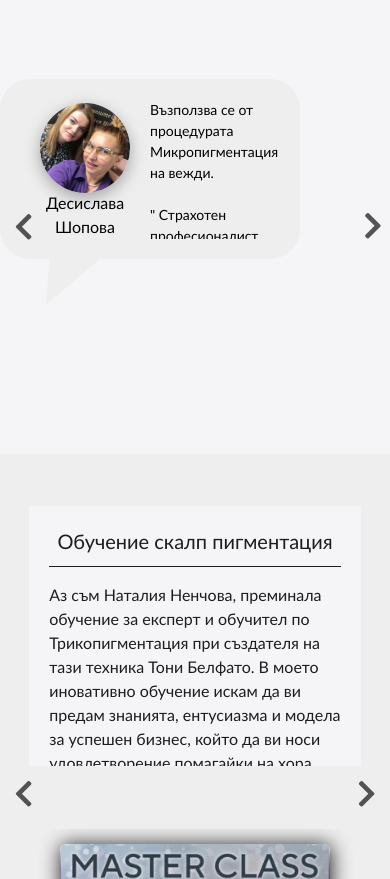
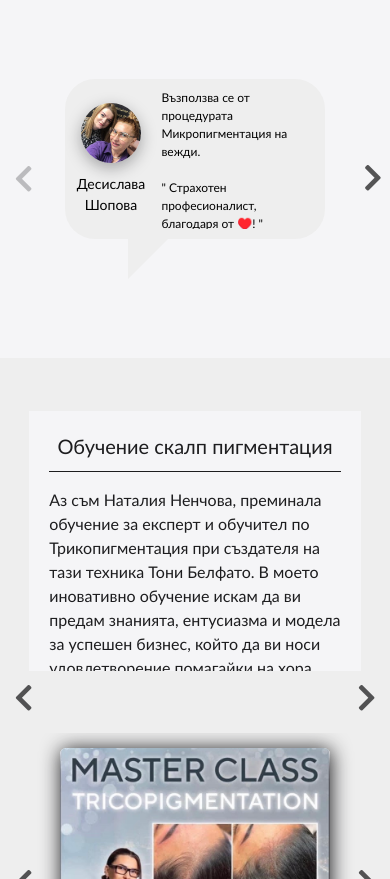
Before and after one commit to hristo-mutafov/amea-cosmetic-site, a website: page index.html in a window 390 px wide. Shown: the part 1407-2286 px from the top of the page. Drawn offline with nearby package versions, Linux system fonts and the light colour scheme.

Commit message:
Fixed opinions section UX.

```diff
--- a/index.html
+++ b/index.html
@@ -360,7 +360,6 @@
                                         ♥️! "
                                     </p>
                                 </div>
-                                <div class="arrow-right"></div>
                             </div>
                         </div>
                         <div class="swiper-slide">
@@ -391,7 +390,6 @@
                                         да показваш тънкостите! "
                                     </p>
                                 </div>
-                                <div class="arrow-right"></div>
                             </div>
                         </div>
                         <div class="swiper-slide">
@@ -436,7 +434,6 @@
                                         начин на работа❤️❤️❤️ "
                                     </p>
                                 </div>
-                                <div class="arrow-right"></div>
                             </div>
                         </div>
 
@@ -475,7 +472,6 @@
                                         към всеки! Горещо препоръчвам!!!!❤️🍀 "
                                     </p>
                                 </div>
-                                <div class="arrow-right"></div>
                             </div>
                         </div>
                         <div class="swiper-slide">
@@ -509,8 +505,6 @@
                                         прекрасната Наталка!❤️❤️❤️ "
                                     </p>
                                 </div>
-
-                                <div class="arrow-right"></div>
                             </div>
                         </div>
                         <div class="swiper-slide">
@@ -540,8 +534,6 @@
                                         толкова красиви!🙏💫😘😘 "
                                     </p>
                                 </div>
-
-                                <div class="arrow-right"></div>
                             </div>
                         </div>
                     </div>
@@ -1953,7 +1945,7 @@
         </footer>
 
         <script async src="the_scripts/cookieBanner.js"></script>
-        <script src="https://cdn.jsdelivr.net/npm/swiper@9/swiper-bundle.min.js"></script>
+        <script src="https://cdn.jsdelivr.net/npm/swiper@11/swiper-bundle.min.js"></script>
         <script src="the_scripts/slidersConfig.js"></script>
         <script src="the_scripts/mobileMenu.js"></script>
         <script src="the_scripts/navigationFunc.js"></script>
--- a/the_scripts/slidersConfig.js
+++ b/the_scripts/slidersConfig.js
@@ -34,12 +34,21 @@ const swiper = new Swiper('.nested', {
 });
 
 const swiper5 = new Swiper('.opinions_swiper', {
-    slidesPerView: 3,
-    freeMode: true,
-    loop: true,
+    slidesPerView: 1,
     navigation: {
         nextEl: '#comments_next',
         prevEl: '#comments_prev',
+    },
+    breakpoints: {
+        480: {
+            slidesPerView: 1,
+        },
+        850: {
+            slidesPerView: 2,
+        },
+        1300: {
+            slidesPerView: 3,
+        },
     },
 });
 
--- a/the_styles/opinions.css
+++ b/the_styles/opinions.css
@@ -1,44 +1,47 @@
 .opinions {
     max-width: 1920px;
     width: 100%;
-    max-height: 400px;
-    height: 50vh;
+    height: 400px;
     margin-top: 79px;
-    overflow: hidden;
     position: relative;
 }
 
 .opinions .swiper {
     height: 100%;
-    width: 1920px;
+    width: 100%;
 }
 
 .opinions .square {
-    position: relative;
     background-color: rgb(var(--main-color));
     border-radius: 30px;
-    padding: 20px;
+    padding: 20px 10px;
     width: 500px;
-    height: 300px;
+    height: 320px;
     display: grid;
-    grid-template-columns: repeat(2, 1fr);
+    grid-template-columns: 30% 62%;
+    gap: 6%;
+    margin: 0 auto;
+
+    align-items: center;
 }
 
 .opinions .square .image_wrapper {
-    align-self: start;
+    align-self: center;
     justify-self: center;
 
-    display: grid;
-    grid-template-rows: 70% 30%;
+    display: flex;
+    flex-direction: column;
+
+    align-content: center;
     align-items: center;
     justify-content: center;
+    gap: 10px;
 }
 
 .opinions .square .image_wrapper .wrapper {
-    width: 160px;
-    height: 160px;
-    display: flex;
-    justify-content: center;
+    width: 100px;
+    height: 100px;
+    margin: 0 auto;
 }
 
 .opinions .square .image_wrapper img {
@@ -60,24 +63,26 @@
 
 .opinions .square .name_wrapper {
     justify-self: center;
-    align-self: self-end;
+    align-self: self-center;
     color: rgb(var(--text-color-for-background));
     font-size: 22px;
     text-align: center;
 }
 
-.opinions .arrow-right {
+.opinions .square::after {
+    content: '';
     width: 0;
     height: 0;
-    border-top: 60px solid transparent;
-    border-bottom: 60px solid transparent;
-    border-left: 60px solid rgb(var(--main-color));
+    border-top: 90px solid transparent;
+    border-bottom: 90px solid transparent;
+    border-left: 90px solid rgb(var(--main-color));
     transform: rotate(5deg);
 
     position: absolute;
+    bottom: 0;
+    left: 38%;
     z-index: -1;
-    bottom: -55px;
-    left: 50px;
+    transform: translateX(-50%);
 }
 
 #comments_next {
@@ -89,23 +94,15 @@
     cursor: pointer;
 }
 
-@media screen and (max-width: 670px) {
-    .opinions .swiper-slide {
-        margin-right: 0px;
-    }
-
+@media screen and (max-width: 1670px) {
     .opinions {
-        height: 35vh;
+        height: 260px;
     }
 
     .opinions .square {
         padding: 20px;
         width: 400px;
         height: 200px;
-    }
-
-    .opinions .square .image_wrapper {
-        height: 150px;
     }
 
     .opinions .square .image_wrapper .wrapper {
@@ -121,28 +118,27 @@
         font-size: 18px;
     }
 
-    .opinions .arrow-right {
-        border-top: 50px solid transparent;
-        border-bottom: 50px solid transparent;
-        border-left: 50px solid rgb(var(--main-color));
-
-        bottom: -48px;
+    .opinions .square::after {
+        border-top: 70px solid transparent;
+        border-bottom: 70px solid transparent;
+        border-left: 70px solid rgb(var(--main-color));
     }
 }
 
-@media screen and (max-width: 496px) {
-    .opinions .swiper-slide {
-        flex-shrink: 0.1;
+@media screen and (max-width: 500px) {
+    .opinions {
+        height: 240px;
     }
 
     .opinions .square {
-        padding: 20px;
-        width: 300px;
-        height: 180px;
+        padding: 10px;
+        width: 340px;
+        height: 190px;
     }
 
-    .opinions .square .image_wrapper {
-        height: 140px;
+    .opinions .square .image_wrapper .wrapper {
+        width: 70px;
+        height: 70px;
     }
 
     .opinions .square .text_wrapper {
@@ -153,33 +149,62 @@
         font-size: 16px;
     }
 
-    .opinions .arrow-right {
+    .opinions .square::after {
         border-top: 50px solid transparent;
         border-bottom: 50px solid transparent;
         border-left: 50px solid rgb(var(--main-color));
-
-        bottom: -48px;
     }
 }
 
-@media screen and (max-width: 336px) {
-    .opinions .swiper-slide {
-        flex: none;
+@media screen and (max-width: 412px) {
+    .opinions {
+        height: 200px;
     }
 
     .opinions .square {
-        padding: 20px 0px;
-        width: 240px;
-        height: 180px;
+        padding: 10px;
+        width: 260px;
+        height: 160px;
+    }
+
+    .opinions .square .image_wrapper .wrapper {
+        width: 60px;
+        height: 60px;
+    }
+
+    .opinions .square .text_wrapper {
+        font-size: 12px;
+    }
+
+    .opinions .square .name_wrapper {
+        font-size: 14px;
+    }
+
+    .opinions .square::after {
+        border-top: 40px solid transparent;
+        border-bottom: 40px solid transparent;
+        border-left: 40px solid rgb(var(--main-color));
+    }
+}
+
+@media screen and (max-width: 346px) {
+    .opinions {
+        height: 168px;
+    }
+
+    .opinions .square {
+        padding: 10px;
+        width: 210px;
+        height: 140px;
     }
 
     .opinions .square .image_wrapper {
-        height: 120px;
+        gap: 5px;
     }
 
     .opinions .square .image_wrapper .wrapper {
-        width: 70px;
-        height: 70px;
+        width: 50px;
+        height: 50px;
     }
 
     .opinions .square .text_wrapper {
@@ -190,11 +215,44 @@
         font-size: 12px;
     }
 
-    .opinions .arrow-right {
-        border-top: 50px solid transparent;
-        border-bottom: 50px solid transparent;
-        border-left: 50px solid rgb(var(--main-color));
-
-        bottom: -48px;
+    .opinions .square::after {
+        border-top: 40px solid transparent;
+        border-bottom: 40px solid transparent;
+        border-left: 40px solid rgb(var(--main-color));
     }
 }
+
+@media screen and (max-width: 284px) {
+    .opinions {
+        height: 130px;
+    }
+
+    .opinions .square {
+        padding: 10px;
+        width: 160px;
+        height: 100px;
+    }
+
+    .opinions .square .image_wrapper {
+        gap: 5px;
+    }
+
+    .opinions .square .image_wrapper .wrapper {
+        width: 40px;
+        height: 40px;
+    }
+
+    .opinions .square .text_wrapper {
+        font-size: 8px;
+    }
+
+    .opinions .square .name_wrapper {
+        font-size: 10px;
+    }
+
+    .opinions .square::after {
+        border-top: 30px solid transparent;
+        border-bottom: 30px solid transparent;
+        border-left: 30px solid rgb(var(--main-color));
+    }
+}
```
